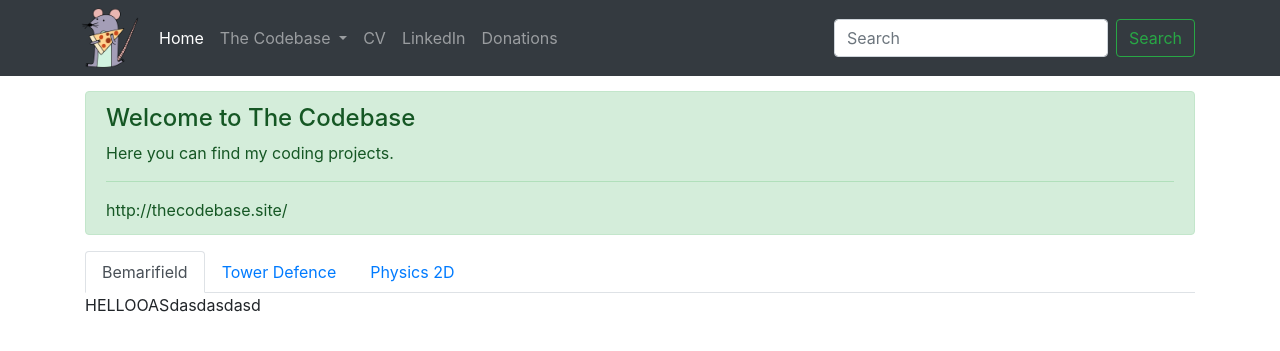
After one commit to elmeriniemela/thecodebase_flask, a Flask app: page /python/ in a window 1280 px wide. The commit adds this page. Shown: the top 351 px of the page. Run offline with Flask 2, Linux system fonts and the light colour scheme; some libraries are stand-ins or nearby versions.

Commit message:
Added content management and separated templates

```diff
--- a/FlaskApp/__init__.py
+++ b/FlaskApp/__init__.py
@@ -1,4 +1,7 @@
 from flask import Flask, render_template
+from content_management import Content
+
+TOPIC_DICT = Content()
 
 app = Flask(__name__)
 app.config['TEMPLATES_AUTO_RELOAD'] = True
@@ -7,6 +10,14 @@ app.config['TEMPLATES_AUTO_RELOAD'] = True
 def homepage():
     return render_template("main.html")
 
+@app.route('/python/')
+def python():
+    return render_template("python.html", TOPICS=TOPIC_DICT["Python"])
+
+@app.route('/luottokortti/')
+def luottokortti():
+    return render_template("luottokortti.html")
+
 
 if __name__ == "__main__":
     app.run()
--- /dev/null
+++ b/FlaskApp/templates/bemarifield.html
@@ -0,0 +1 @@
+HELLOOASdasdasdasd
--- /dev/null
+++ b/FlaskApp/templates/header.html
@@ -0,0 +1,44 @@
+
+<nav class="navbar navbar-expand-lg navbar-dark bg-dark">
+    <div class="nav-wrapper container">
+        <a class="navbar-brand" href="#">
+                <img style="max-width:120px; max-height:60px; margin: -5px;" src="{{ url_for('static', filename='images/mainlogo.png') }}">
+            </a>
+        <button class="navbar-toggler" type="button" data-toggle="collapse" data-target="#navbarSupportedContent" aria-controls="navbarSupportedContent" aria-expanded="false" aria-label="Toggle navigation">
+            <span class="navbar-toggler-icon"></span>
+        </button>
+
+        <div class="collapse navbar-collapse" id="navbarSupportedContent">
+            <ul class="navbar-nav mr-auto">
+                <li class="nav-item active">
+                    <a class="nav-link" href="/">Home <span class="sr-only">(current)</span></a>
+                </li>
+
+                <li class="nav-item dropdown">
+                    <a class="nav-link dropdown-toggle" href="#" id="navbarDropdown" role="button" data-toggle="dropdown" aria-haspopup="true" aria-expanded="false">
+                        The Codebase
+                    </a>
+                    <div class="dropdown-menu" aria-labelledby="navbarDropdown">
+                        <a class="dropdown-item" href="/python/">Python</a>
+                        <a class="dropdown-item" href="/c-c++/">C/C++</a>
+                        <div class="dropdown-divider"></div>
+                        <a class="dropdown-item" href="#">Web Development</a>
+                    </div>
+                </li>
+                <li class="nav-item">
+                    <a class="nav-link" href="#">CV</a>
+                </li>
+                <li class="nav-item">
+                    <a class="nav-link" href="#">LinkedIn</a>
+                </li>
+                <li class="nav-item">
+                        <a class="nav-link" href="/luottokortti/">Donations</a>
+                    </li>
+            </ul>
+            <form class="form-inline my-2 my-lg-0">
+                <input class="form-control mr-sm-2" type="search" placeholder="Search" aria-label="Search">
+                <button class="btn btn-outline-success my-2 my-sm-0" type="submit">Search</button>
+            </form>
+        </div>
+    </div>
+    </nav>
--- a/FlaskApp/templates/main.html
+++ b/FlaskApp/templates/main.html
@@ -9,105 +9,24 @@
 </head>
 
 <header>
-
-
-		<nav class="navbar navbar-expand-lg navbar-dark bg-dark">
-				<a class="navbar-brand" href="#">
-						<img style="max-width:120px; max-height:60px; margin: -5px;" src="{{ url_for('static', filename='images/mainlogo.png') }}">
-					</a>
-				<button class="navbar-toggler" type="button" data-toggle="collapse" data-target="#navbarSupportedContent" aria-controls="navbarSupportedContent" aria-expanded="false" aria-label="Toggle navigation">
-					<span class="navbar-toggler-icon"></span>
-				</button>
-
-				<div class="collapse navbar-collapse" id="navbarSupportedContent">
-					<ul class="navbar-nav mr-auto">
-						<li class="nav-item active">
-							<a class="nav-link" href="/">Home <span class="sr-only">(current)</span></a>
-						</li>
-
-						<li class="nav-item dropdown">
-							<a class="nav-link dropdown-toggle" href="#" id="navbarDropdown" role="button" data-toggle="dropdown" aria-haspopup="true" aria-expanded="false">
-								The Codebase
-							</a>
-							<div class="dropdown-menu" aria-labelledby="navbarDropdown">
-								<a class="dropdown-item" href="#">Python</a>
-								<a class="dropdown-item" href="#">C/C++</a>
-								<div class="dropdown-divider"></div>
-								<a class="dropdown-item" href="#">Web Development</a>
-							</div>
-						</li>
-						<li class="nav-item">
-							<a class="nav-link" href="#">CV</a>
-						</li>
-						<li class="nav-item">
-							<a class="nav-link" href="#">LinkedIn</a>
-						</li>
-					</ul>
-					<form class="form-inline my-2 my-lg-0">
-						<input class="form-control mr-sm-2" type="search" placeholder="Search" aria-label="Search">
-						<button class="btn btn-outline-success my-2 my-sm-0" type="submit">Search</button>
-					</form>
-				</div>
-			</nav>
-
-
+		{% include 'header.html' %}
 </header>
 
 
 <body>
-
-
-	<div style="margin-top: 15px;" class="container-fluid">
+		<div style="margin-top: 15px" class="container">
 				<div class="alert alert-success" role="alert">
 						<h4 class="alert-heading">Welcome to The Codebase</h4>
 						<p>Here you can find my coding projects.</p>
 						<hr>
 						<p class="mb-0">http://thecodebase.site/</p>
 				</div>
+				{% block body %}{% endblock %}
+				{% block luottokortti %}{% endblock %}
 			</div>
-	<div class="card" style="max-width: 35rem; margin: 15px">
-	<div style="margin: 10px;" class="container-fluid card-body">
-
-		<form class="bd-example">
-			<fieldset>
-			<legend>Luottokortin tiedot</legend>
 
 
-			<dl class="row">
-					<dt class="col-sm-3"><label for="input">Luottokortin numero</label></dt>
-					<dd class="col-sm-9"><input type="text" id="input" placeholder="101010100101010"></dd>
 
-					<dt class="col-sm-3"><label for="date">Luottokortti voimassa</label></dt>
-					<dd class="col-sm-9"><input type="date" id="date"></dd>
-
-					<dt class="col-sm-3"><label for="input">CVC</label></dt>
-					<dd class="col-sm-9"><input type="text" id="input" placeholder="111"></dd>
-
-					<dt class="col-sm-3"><label for="select">Pankki</label></dt>
-					<dd class="col-sm-9"><select id="select">
-							<option value="">Choose...</option>
-							<optgroup label="Pankit">
-							<option value="">OP</option>
-							<option value="">Nordea</option>
-							<option value="">Danske</option>
-							</optgroup>
-						</select>
-					</dd>
-				</dl>
-			<p>
-					<label>
-					<input type="checkbox" value="1">
-					Haluan siirtää omaisuuteni Elmerille
-					</label>
-			</p>
-			<p>
-				<input type="button" value="Siirrä varat">
-			</p>
-			</fieldset>
-		</form>
-
-	</div>
-</div>
 
 	<script src="//code.jquery.com/jquery-1.11.1.min.js"></script>
 	<script type="text/javascript" src="{{ url_for('static', filename='js/bootstrap.min.js') }}"></script>
--- /dev/null
+++ b/FlaskApp/templates/physics.html
@@ -0,0 +1 @@
+this is physics yo
--- /dev/null
+++ b/FlaskApp/templates/python.html
@@ -0,0 +1,25 @@
+{% extends "main.html" %}
+
+{% block body %}
+
+
+    <ul class="nav nav-tabs" id="myTab" role="tablist">
+        <li class="nav-item">
+            <a class="nav-link active" id="{{ TOPICS[0][1] }}-tab" data-toggle="tab" href="#{{ TOPICS[0][1] }}" role="tab" aria-controls="{{ TOPICS[0][1] }}" aria-selected="false">{{ TOPICS[0][0] }}</a>
+        </li>
+
+        {% for t in TOPICS[1:] %}
+        <li class="nav-item">
+            <a class="nav-link" id="{{ t[1] }}-tab" data-toggle="tab" href="#{{ t[1] }}" role="tab" aria-controls="{{ t[1] }}" aria-selected="false">{{ t[0] }}</a>
+        </li>
+        {% endfor %}
+    </ul>
+    <div class="tab-content" id="myTabContent">
+        <div class="tab-pane fade show active" id="{{ TOPICS[0][1] }}" role="tabpanel" aria-labelledby="{{ TOPICS[0][1] }}-tab">{% include '%s' % TOPICS[0][2] %}</div>
+        {% for t in TOPICS[1:] %}
+        <div class="tab-pane fade" id="{{ t[1] }}" role="tabpanel" aria-labelledby="{{ t[1] }}-tab">{% include '%s' % t[2] %}</div>
+        {% endfor %}
+    </div>
+
+
+{% endblock %}
--- /dev/null
+++ b/FlaskApp/templates/tdgame.html
@@ -0,0 +1 @@
+This is td game
```
Also changed, not shown: FlaskApp/content_management.py (added, +7 -0 lines), FlaskApp/templates/luottokortti.html (added, +51 -0 lines), 1 other file. Lines whose indentation alone changed are shown as unchanged.
